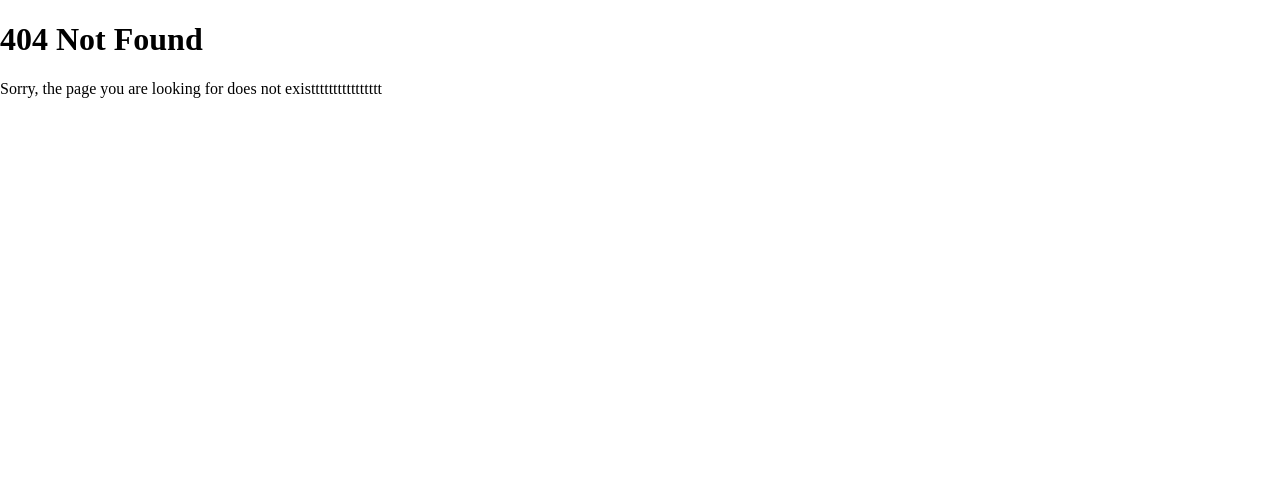
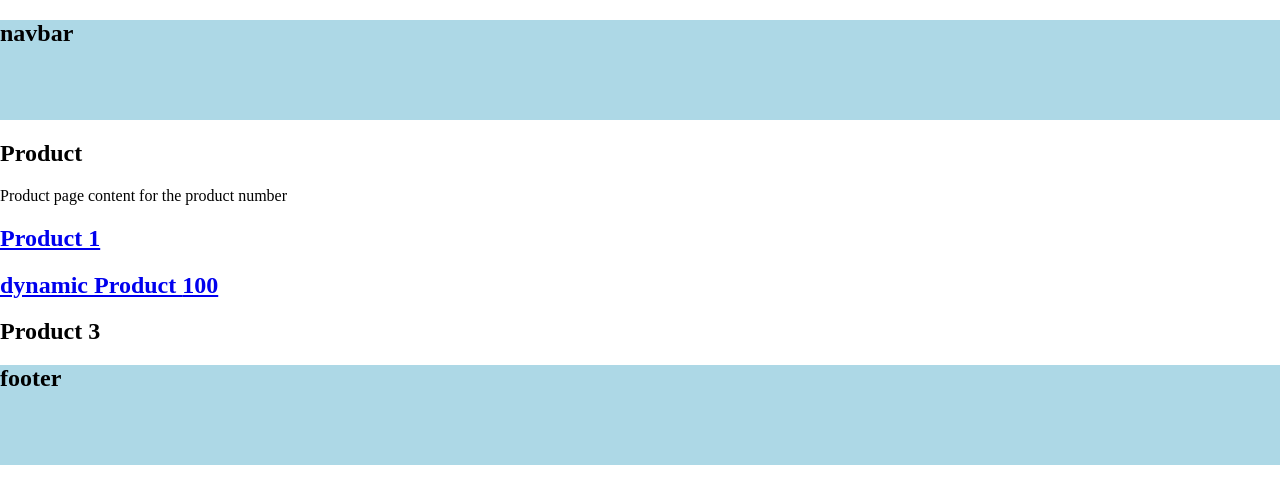
Before and after one commit to Safwene17/NextJS_Training, a Next.js app: page /products in a window 1280 px wide. Before the commit this address had no page. Shown: the top 504 px of the page. Built offline with nearby package versions, Linux system fonts and the light colour scheme.

Commit message:
Link components

```diff
--- /dev/null
+++ b/src/app/products/page.tsx
@@ -0,0 +1,16 @@
+import Link from "next/link";
+
+export default function productList() {
+
+    const productId=100;
+  return (
+    <div>
+      <h1>Product</h1>
+      <p>Product page content for the product number</p>
+
+      <Link href="/products/1"><h2>Product 1</h2></Link>
+      <Link href={`/products/${productId}`} ><h2>dynamic Product {productId}</h2></Link>
+      <h2>Product 3</h2>
+    </div>
+  );
+}
```
Also changed, not shown: src/app/products/[ProductId]/page.tsx (+8 -7 lines), src/app/products/[ProductId]/reviews/[ReviewId]/page.tsx (deleted, +0 -22 lines), src/app/products/layout.tsx (renamed from src/app/products/[ProductId]/layout.tsx).
